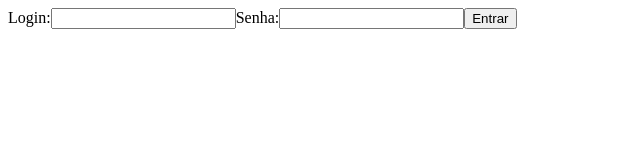
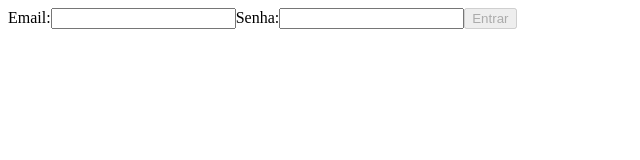
Before and after one commit to cae07/sd-013-a-project-trybewallet, a React (Create React App) app: page / in a window 1280 px wide. Shown: the top 160 px of the page, without its empty margins (0-640 px from the left). Built offline with nearby package versions, Linux system fonts and the light colour scheme.

Commit message:
Requisito 2

```diff
--- a/src/App.js
+++ b/src/App.js
@@ -1,11 +1,13 @@
 import React from 'react';
 import { Switch, Route } from 'react-router-dom';
 import Login from './pages/Login';
+import Wallet from './pages/Wallet';
 
 function App() {
   return (
     <Switch>
       <Route exact path="/" component={ Login } />
+      <Route path="/carteira" component={ Wallet } />
     </Switch>
   );
 }
--- a/src/pages/Login.js
+++ b/src/pages/Login.js
@@ -1,34 +1,52 @@
 import React from 'react';
+import PropTypes from 'prop-types';
 
 class Login extends React.Component {
   constructor(props) {
     super(props);
 
     this.state = {
-      login: '',
+      email: '',
       senha: '',
+      validation: true,
     };
 
     this.handleChange = this.handleChange.bind(this);
+    this.handleClick = this.handleClick.bind(this);
+    this.onValidation = this.onValidation.bind(this);
+  }
+
+  onValidation() {
+    const min = 6;
+    const { email, senha } = this.state;
+    const validation = !(/\w+@\w+.com/.test(email)
+    && senha.length >= min
+    && (/[A-z\s]+/).test(senha));
+    this.setState({ validation });
   }
 
   handleChange({ target: { name, value } }) {
-    this.setState({
-      [name]: value,
+    this.setState({ [name]: value }, () => {
+      this.onValidation();
     });
   }
 
+  handleClick() {
+    const { history } = this.props;
+    history.push('/carteira');
+  }
+
   render() {
-    const { login, senha } = this.state;
+    const { email, senha, validation } = this.state;
     return (
       <form>
-        <label htmlFor="login">
-          Login:
+        <label htmlFor="email">
+          Email:
           <input
             data-testid="email-input"
             type="text"
-            name="login"
-            value={ login }
+            name="email"
+            value={ email }
             onChange={ this.handleChange }
           />
         </label>
@@ -44,10 +62,22 @@ class Login extends React.Component {
           />
         </label>
 
-        <button type="submit"> Entrar </button>
+        <button
+          type="submit"
+          disabled={ validation }
+          onClick={ this.handleClick }
+        >
+          Entrar
+        </button>
       </form>
     );
   }
 }
 
+Login.propTypes = {
+  history: PropTypes.shape({
+    push: PropTypes.func,
+  }).isRequired,
+};
+
 export default Login;
```
